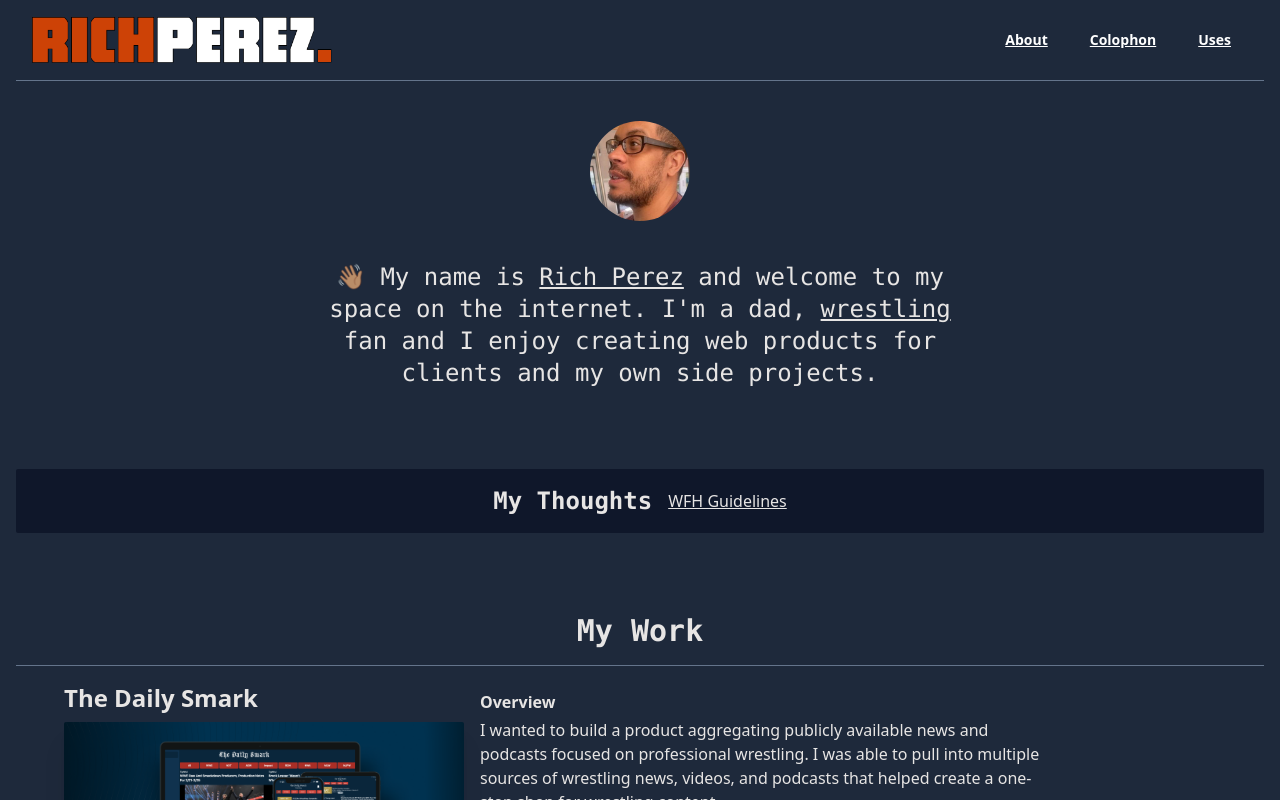
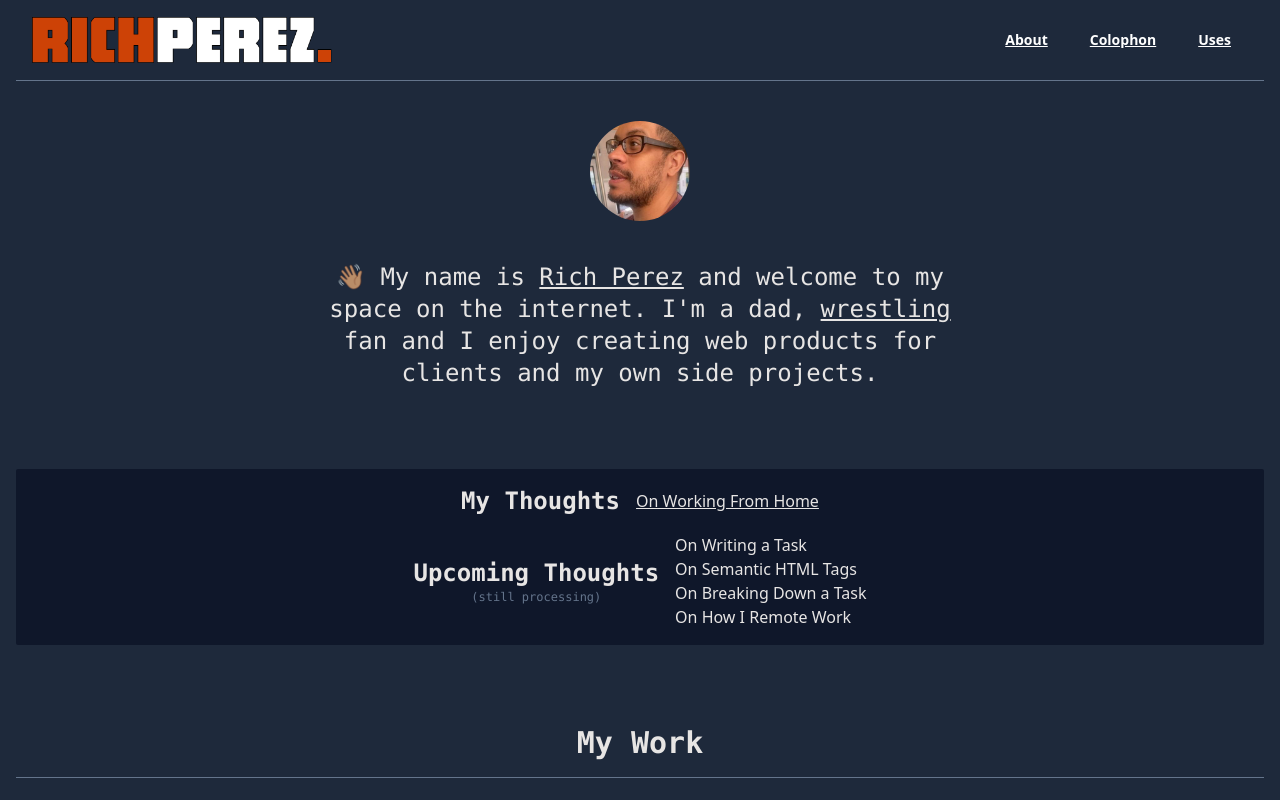
Before and after one commit to perez-rich/richperez.dev, a SvelteKit app: page / in a window 1280 px wide. Shown: the top 800 px of the page. Built offline with nearby package versions, Linux system fonts and the light colour scheme.

Commit message:
updated page title. added upcoming thoughts I want to write about.

```diff
--- a/src/routes/+page.svelte
+++ b/src/routes/+page.svelte
@@ -14,11 +14,23 @@
       👋🏽 My name is <a href="/about">Rich Perez</a> and welcome to my space on the internet. I'm a dad, <a href="/wrestling">wrestling</a> fan and I enjoy creating web products for clients and my own side projects.
     </p>
   </section>
-  <section class="flex gap-4 bg-slate-900 p-4 rounded-sm justify-center items-center">
-    <h2 class="text-2xl font-bold font-mono">My Thoughts</h2>
-    <nav class="text-center">
-      <a href="/thoughts/wfh-guidelines">WFH Guidelines</a>
-    </nav>
+  <section class="flex flex-col gap-4 bg-slate-900 p-4 rounded-sm justify-center items-center">
+    <div class="flex items-center gap-4">
+      <h2 class="text-2xl font-bold font-mono">My Thoughts</h2>
+      <nav class="text-center"><a href="/thoughts/on-working-from-home">On Working From Home</a></nav>
+    </div>
+    <div class="flex items-center gap-4">
+      <h3 class="text-2xl font-bold font-mono">
+        Upcoming Thoughts
+        <span class="block text-xs font-normal text-center text-slate-500">(still processing)</span>
+      </h3>
+      <div class="flex flex-col items-start text-left">
+        <span>On Writing a Task</span>
+        <span>On Semantic HTML Tags</span>
+        <span>On Breaking Down a Task</span>
+        <span>On How I Remote Work</span>
+      </div>
+    </div>
   </section>
   <section class="flex flex-col gap-4">
     <h2 class="text-3xl font-bold font-mono text-center border-b border-slate-500 pb-4">My Work</h2>
--- a/src/routes/thoughts/wfh-guidelines/+page.svelte
+++ b/src/routes/thoughts/on-working-from-home/+page.svelte
@@ -3,11 +3,11 @@
 </script>
 
 <svelte:head>
-	<title>WFH Guidelines - Thoughts - Rich Perez - Web Developer</title>
+	<title>On Working From Home - Thoughts - Rich Perez - Web Developer</title>
 </svelte:head>
 
 <section class="mx-auto max-w-2xl font-mono text-xl md:text-2xl text-center py-10">
-	<PageHeading label="WFH Guidelines"/>
+	<PageHeading label="On Working From Home"/>
 	<p>I've been Working From Home (a.k.a. WFH) since COVID started in 2020. Over the years I've come to what I feel are proper guidelines to stay productive.</p>
 </section>
 
```
